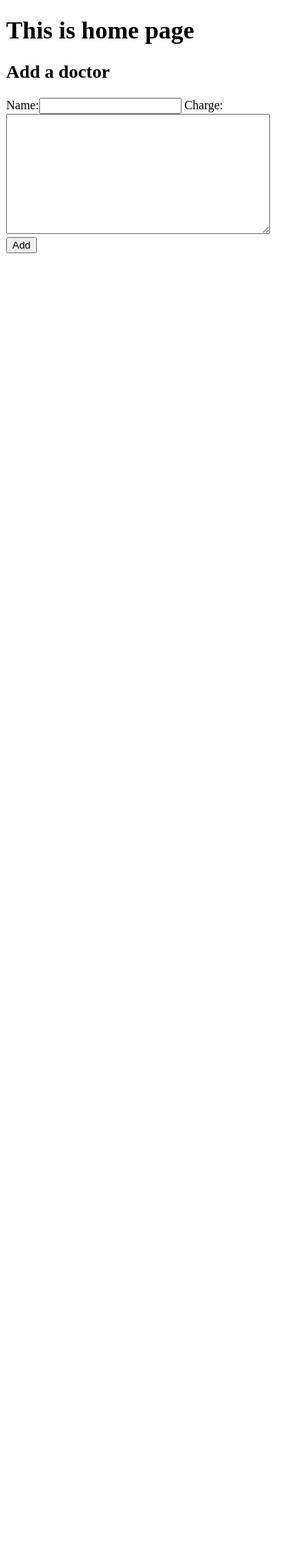
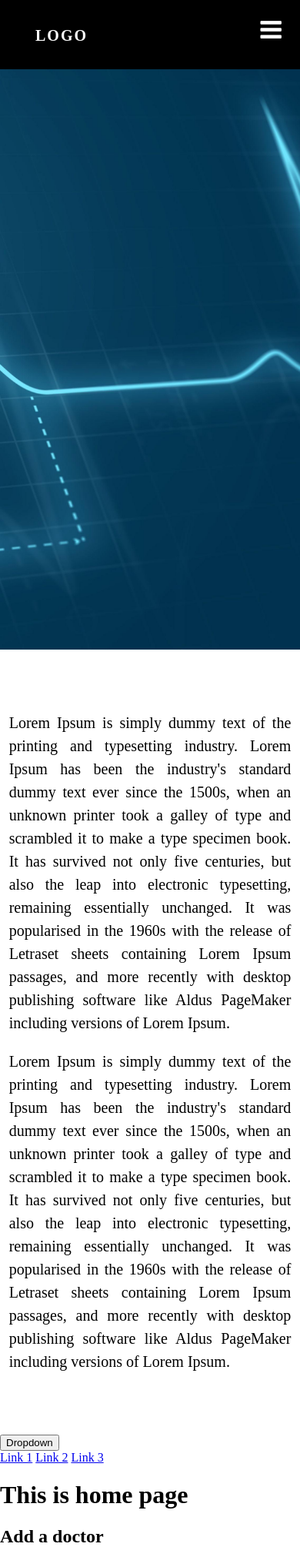
Before and after one commit to Sharma-Hrishabh/hospital_management, a Django app: page /add/doctor/ in a window 390 px wide. Shown: the top 2023 px of the page at 77% size. Before the commit the page ends 329 px from the top, so only its background shows below. Run offline with Django 3.2, Linux system fonts and the light colour scheme.

Commit message:
index added

```diff
--- /dev/null
+++ b/assets/css/style.css
@@ -0,0 +1,119 @@
+html, body {
+      margin: 0;
+      padding: 0;
+      width: 100%;
+}
+
+body {
+      /* font-family: "Helvetica Neue",sans-serif; */
+      /* background-color: black; */
+      font-weight: lighter;
+}
+
+header {
+      width: 100%;
+      height: 100vh;
+
+}
+
+.content {
+      width: 94%;
+      margin: 4em auto;
+      font-size: 20px;
+      line-height: 30px;
+      text-align: justify;
+}
+
+.logo {
+      line-height: 60px;
+      position: fixed;
+      float: left;
+      margin: 16px 46px;
+      color: #fff;
+      font-weight: bold;
+      font-size: 20px;
+      letter-spacing: 2px;
+}
+
+nav {
+      position: fixed;
+      width: 100%;
+      line-height: 60px;
+}
+
+nav ul {
+      line-height: 60px;
+      list-style: none;
+      background: rgba(0, 0, 0, 0);
+      overflow: hidden;
+      color: #fff;
+      padding: 0;
+      text-align: right;
+      margin: 0;
+      padding-right: 40px;
+      transition: 1s;
+}
+
+nav.black ul {
+      background: #000;
+}
+
+nav ul li {
+      display: inline-block;
+      padding: 16px 40px;;
+}
+
+nav ul li a {
+      text-decoration: none;
+      color: #fff;
+      font-size: 16px;
+}
+
+.menu-icon {
+      line-height: 60px;
+      width: 100%;
+      background: #000;
+      text-align: right;
+      box-sizing: border-box;
+      padding: 15px 24px;
+      cursor: pointer;
+      color: #fff;
+      display: none;
+}
+
+
+
+
+@media(max-width: 786px) {
+
+      .logo {
+            position: fixed;
+            top: 0;
+            margin-top: 16px;
+      }
+
+      nav ul {
+            max-height: 0px;
+            background: #000;
+      }
+
+      nav.black ul {
+            background: #000;
+      }
+
+      .showing {
+            max-height: 34em;
+      }
+
+      nav ul li {
+            box-sizing: border-box;
+            width: 100%;
+            padding: 24px;
+            text-align: center;
+      }
+
+      .menu-icon {
+            display: block;
+      }
+
+}
--- /dev/null
+++ b/assets/js/script.js
@@ -0,0 +1,17 @@
+$(document).ready(function() {
+      $(".menu-icon").on("click", function() {
+            $("nav ul").toggleClass("showing");
+      });
+});
+
+// Scrolling Effect
+
+$(window).on("scroll", function() {
+      if($(window).scrollTop()) {
+            $('nav').addClass('black');
+      }
+
+      else {
+            $('nav').removeClass('black');
+      }
+})
--- a/hospital_management/admin.py
+++ b/hospital_management/admin.py
@@ -1,5 +1,6 @@
 from django.contrib import admin
-from .models import Doctor,Patient
+from .models import Doctor,Patient,Medicine
 # Register your models here.
 admin.site.register(Doctor)
 admin.site.register(Patient)
+admin.site.register(Medicine)
--- a/hospital_management/forms.py
+++ b/hospital_management/forms.py
@@ -12,3 +12,9 @@ class AddPatient(forms.ModelForm):
     class Meta:
         model = models.Patient
         fields=['name','doctor']
+
+
+class AddMedicine(forms.ModelForm):
+    class Meta:
+        model = models.Medicine
+        fields=['name','price']
--- a/hospital_management/models.py
+++ b/hospital_management/models.py
@@ -4,6 +4,15 @@ class Doctor(models.Model):
     doctor_id = models.AutoField(primary_key=True)
     name = models.CharField(max_length=100)
     charge = models.TextField()
+
+    def __str__(self):
+        return self.name
+
+
+class Medicine(models.Model):
+    medicine_id = models.AutoField(primary_key=True)
+    name = models.CharField(max_length=100)
+    price = models.FloatField()
 
     def __str__(self):
         return self.name
--- a/hospital_management/urls.py
+++ b/hospital_management/urls.py
@@ -10,5 +10,6 @@ urlpatterns = [
     url(r'^$',views.home,name="home"),
     url(r'^add/doctor/$',views.add_doctor,name="doctor"),
     url(r'^add/patient/$',views.add_patient,name="patient"),
+    url(r'^add/medicine/$',views.add_medicine,name="medicine"),
 
 ]
--- a/hospital_management/views.py
+++ b/hospital_management/views.py
@@ -33,3 +33,15 @@ def add_patient(request):
     else:
         form=forms.AddPatient()
     return render(request,'hospital_management/patient.html',{'form':form})
+
+
+def add_medicine(request):
+    if request.method=='POST':
+        form=forms.AddMedicine(request.POST)
+        if form.is_valid():
+            form.save()
+            return HttpResponse('medicine added')
+
+    else:
+        form=forms.AddMedicine()
+    return render(request,'hospital_management/medicine.html',{'form':form})
--- a/templates/base_layout.html
+++ b/templates/base_layout.html
@@ -5,8 +5,63 @@
   <head>
     <meta charset="utf-8">
     <title></title>
+    <link rel="stylesheet" href="{% static 'css/style.css' %}">
+
+    <link rel="stylesheet" href="https://maxcdn.bootstrapcdn.com/font-awesome/4.7.0/css/font-awesome.min.css">
+<script src="https://code.jquery.com/jquery-3.3.1.js"></script>
+<script src="{% static 'js/script.js' %}"></script>
+   <style media="screen">
+
+   </style>
   </head>
   <body>
+    <!-- navigation bar -->
+    <div class="wrapper">
+          <header style="background: url({% static 'wp.jpg' %}) no-repeat 50% 50%;
+                background-size: cover;">
+
+                <nav>
+
+                      <div class="menu-icon">
+                            <i class="fa fa-bars fa-2x"></i>
+                      </div>
+
+                      <div class="logo">
+                            LOGO
+                      </div>
+
+                      <div class="menu">
+                            <ul>
+                                  <li><a href="#">Home</a></li>
+                                  <li><a href="#">Reports</a></li>
+                                  <li><a href="#">About Us</a></li>
+                            </ul>
+                      </div>
+                </nav>
+
+
+          </header>
+
+          <div class="content">
+                <p>
+                      Lorem Ipsum is simply dummy text of the printing and typesetting industry. Lorem Ipsum has been the industry's standard dummy text ever since the 1500s, when an unknown printer took a galley of type and scrambled it to make a type specimen book. It has survived not only five centuries, but also the leap into electronic typesetting, remaining essentially unchanged. It was popularised in the 1960s with the release of Letraset sheets containing Lorem Ipsum passages, and more recently with desktop publishing software like Aldus PageMaker including versions of Lorem Ipsum.
+                </p>
+                <p>
+                      Lorem Ipsum is simply dummy text of the printing and typesetting industry. Lorem Ipsum has been the industry's standard dummy text ever since the 1500s, when an unknown printer took a galley of type and scrambled it to make a type specimen book. It has survived not only five centuries, but also the leap into electronic typesetting, remaining essentially unchanged. It was popularised in the 1960s with the release of Letraset sheets containing Lorem Ipsum passages, and more recently with desktop publishing software like Aldus PageMaker including versions of Lorem Ipsum.
+                </p>
+          </div>
+    </div>
+
+    <div class="dropdown">
+      <button class="dropbtn">Dropdown</button>
+      <div class="dropdown-content">
+        <a href="#">Link 1</a>
+        <a href="#">Link 2</a>
+        <a href="#">Link 3</a>
+      </div>
+    </div>
+
+
     <h1>This is home page</h1>
     {% block content %}
     {% endblock %}
```
Also changed, not shown: hospital_management/templates/hospital_management/medicine.html (added, +12 -0 lines), assets/wp.jpg (added), db.sqlite3, hospital_management/migrations/0002_medicine.py (added).
